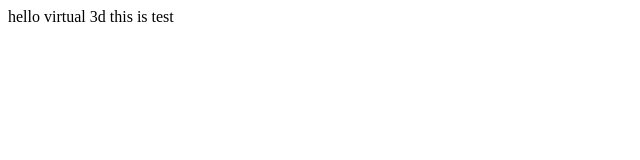
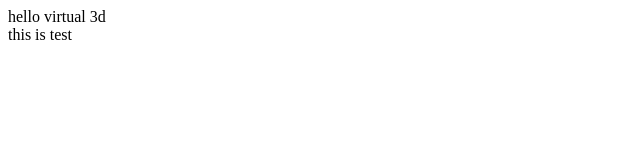
Before and after one commit to iceleaf97/virtual3d, a plain HTML site: page index.html in a window 1280 px wide. Shown: the whole page, without its empty margins (0-640 px from the left). Drawn offline with Linux system fonts and the light colour scheme.

Commit message:
換行
換行

```diff
--- a/index.html
+++ b/index.html
@@ -6,7 +6,7 @@
     <script src="js/three.min.js"></script>
 </head>
 <body>
-hello virtual 3d
+hello virtual 3d<br>
 
 this is test
 
```
